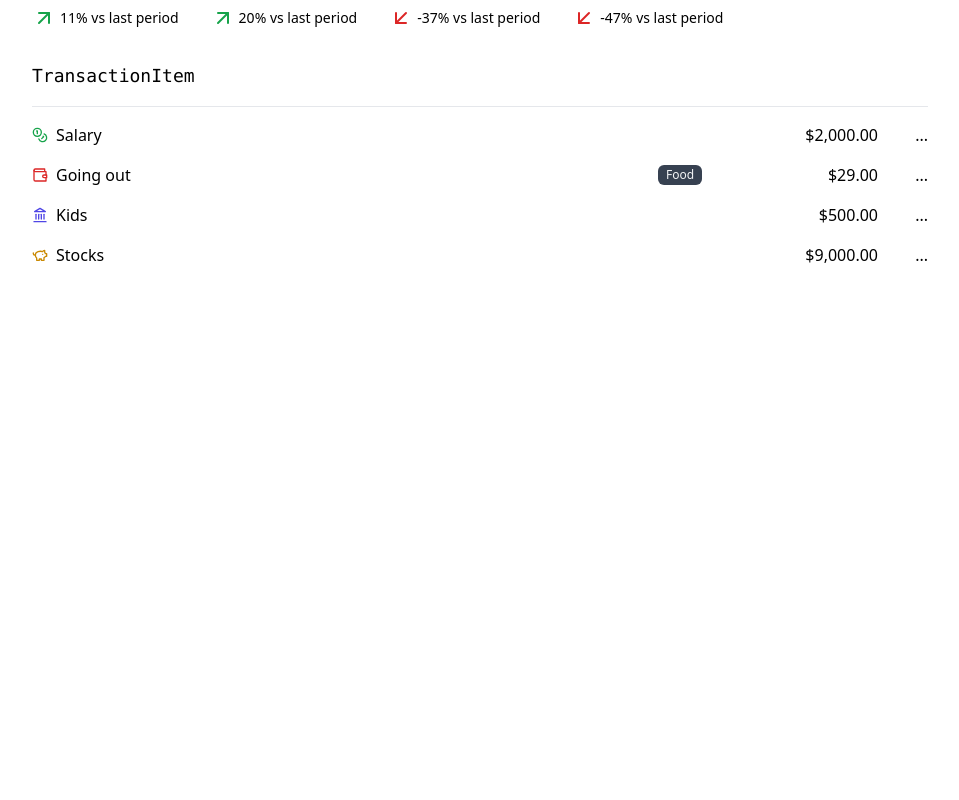
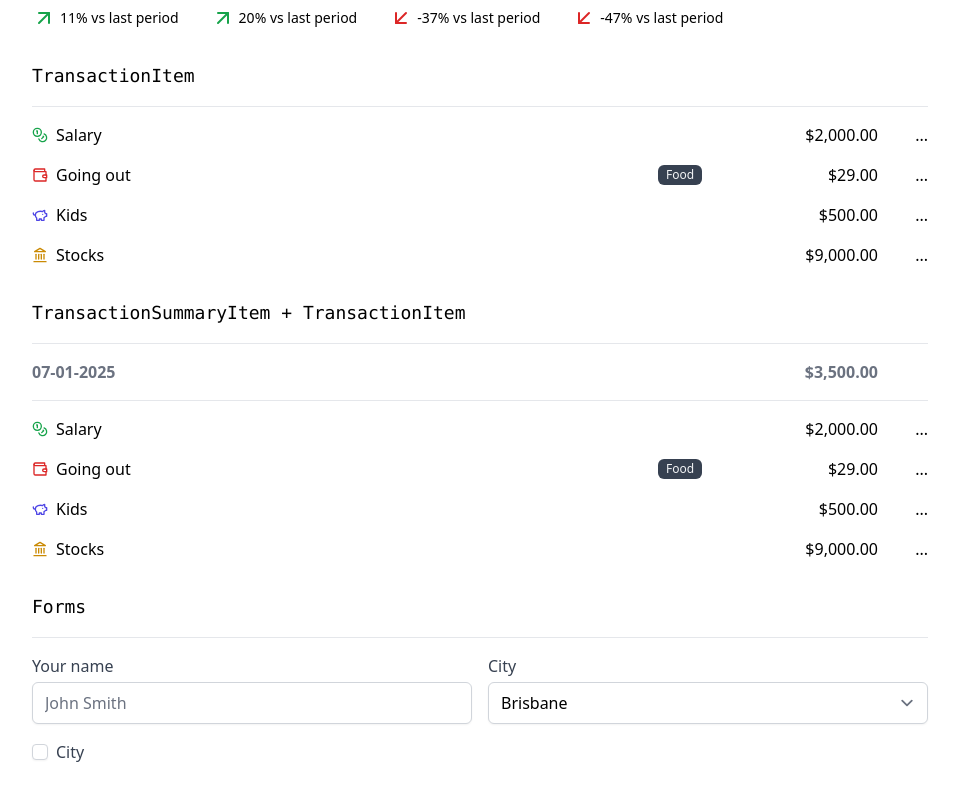
Before and after one commit to slicbutsic/BudgetIQ, a Next.js app: page /playground in a window 1280 px wide. Shown: the part 352-1152 px from the top of the page, without its empty margins (160-1119 px from the left). Before the commit the page ends 800 px from the top, so only its background shows below. Built offline with nearby package versions, Linux system fonts and the light colour scheme.

Commit message:
add form

```diff
--- a/app/playground/page.js
+++ b/app/playground/page.js
@@ -1,10 +1,12 @@
 import PageHeader from "@/components/page-header";
 import TransactionItem from "@/components/transaction-item";
 import Trend from "@/components/trend";
+import TransactionSummaryItem from "@/components/transaction-summary-item";
+import Button from "@/components/button";
 
 export default function Page() {
   return (
-    <main className="space-y-8">
+    <main className="space-y-8 mb-44">
       <h1 className="text-4xl mt-8">
         Playground
       </h1>
@@ -36,12 +38,65 @@ export default function Page() {
           <TransactionItem type='Expense' category='Food' description='Going out' amount={29}/>
           <TransactionItem type='Saving' description='Kids' amount={500}/>
           <TransactionItem type='Investment' description='Stocks' amount={9000}/>
+        </div>
+      </div>
+
+
+
+
+      <div>
+        <h2 className="mb-4 text-lg font-mono">TransactionSummaryItem + TransactionItem</h2>
+        <hr className="mb-4 border-gray-200 dark:border-gray-800" />
+        <div className="space-y-4">
+          <TransactionSummaryItem date='07-01-2025' amount={3500}/>
+          <hr className="mb-4 border-gray-200 dark:border-gray-800" />
+          <TransactionItem type='Income' description='Salary' amount={2000}/>
+          <TransactionItem type='Expense' category='Food' description='Going out' amount={29}/>
+          <TransactionItem type='Saving' description='Kids' amount={500}/>
+          <TransactionItem type='Investment' description='Stocks' amount={9000}/>
+        </div>
+      </div>
+
+
+
+      <div>
+        <h2 className="mb-4 text-lg font-mono">Forms</h2>
+        <hr className="mb-4 border-gray-200 dark:border-gray-800" />
+        <div className="grid grid-cols-2 gap-4">
+          <div>
+            <label className="text-gray-700 dark:text-gray-300 block mb-1">Your name</label>
+            <input type="text"
+            placeholder="John Smith"
+            className="w-full rounded-md shadow-sm border-gray-300 bg-white dark:border-gray-700 dark:bg-gray-950" />
+          </div>
+
+          <div>
+            <label className="text-gray-700 dark:text-gray-300 block mb-1">City</label>
+            <select
+            className="w-full rounded-md shadow-sm border-gray-300 bg-white dark:border-gray-700 dark:bg-gray-950" >
+              <option>Brisbane</option>
+              <option>Sydney</option>
+              <option>Melbourne</option>
+              <option>Perth</option>
+              <option>Adelaide</option>
+              <option>Hobart</option>
+            </select>
+          </div>
+
+
+
+          <div className="flex items-center">
+            <input type="checkbox"
+            className="rounded border-gray-300 text-gray-700 bg-white dark:bg-gray-950 dark:text-gray-500 shadow-sm"/>
+            <label className="text-gray-700 dark:text-gray-300 ml-2">City</label>
+          </div>
+
+
 
         </div>
       </div>
 
 
-
     </main>
   )
 }
--- /dev/null
+++ b/components/button.js
@@ -0,0 +1,22 @@
+export default function Button(props) {
+  const variants = {
+    default: 'bg-black text-white dark:bg-white dark:text-black rounded-md hover:bg-gray-700 dark:hover:bg-gray-200',
+    outline: 'border border-gray-300 dark:border-gray-500 rounded-md hover:bg-gray-300 dark:hover:bg-gray-500',
+    ghost: 'rounded-md bg-white dark:bg-black hover:bg-gray-200 dark:hover:bg-gray-500'
+  }
+  const sizes = {
+    xs: 'text=xs px-2 py-1',
+    sm: 'text-sm px-3 py-1.5',
+    base: 'text-base px-4 py-2',
+    lg: 'text-lg px-4 py-2',
+  }
+  return (
+    <button {...props} className={`
+      ${props.variant ? variants[props.variant] : variants['default']}
+      ${props.size ? sizes[props.size] : sizes['base']}
+    `}>
+
+    </button>
+  )
+
+}
--- a/components/transaction-item.js
+++ b/components/transaction-item.js
@@ -14,11 +14,11 @@ export default function TransactionItem({
       colours: 'text-red-600 dark:text-red-300'
     },
     'Saving': {
-      icon: Landmark,
+      icon: PiggyBank,
       colours: 'text-indigo-600 dark:text-indigo-300'
     },
     'Investment': {
-      icon: PiggyBank,
+      icon: Landmark,
       colours: 'text-yellow-600 dark:text-yellow-300'
     }
   }
--- /dev/null
+++ b/components/transaction-summary-item.js
@@ -0,0 +1,20 @@
+import { useFormatCurrency } from '../hooks/use-format-currency';
+
+export default function TransactionSummaryItem({date, amount}) {
+  const formattedAmount = useFormatCurrency(amount);
+
+  return (
+    <div className="flex text-gray-500 dark:text-gray-400 font-semibold">
+      <div className="grow">
+        {date}
+      </div>
+      <div className="min-w-[70px] text-right font-semibold">
+        {formattedAmount}
+      </div>
+
+      <div className="min-w-[50px]">
+
+      </div>
+    </div>
+  )
+}
--- a/package.json
+++ b/package.json
@@ -17,6 +17,7 @@
   },
   "devDependencies": {
     "@eslint/eslintrc": "^3",
+    "@tailwindcss/forms": "^0.5.10",
     "eslint": "^9",
     "eslint-config-next": "15.1.4",
     "postcss": "^8",
--- a/tailwind.config.mjs
+++ b/tailwind.config.mjs
@@ -13,5 +13,7 @@ export default {
       },
     },
   },
-  plugins: [],
+  plugins: [
+    require('@tailwindcss/forms'),
+  ],
 };
```
Also changed, not shown: 1 other file (tests, documents, lock files or other folders).
